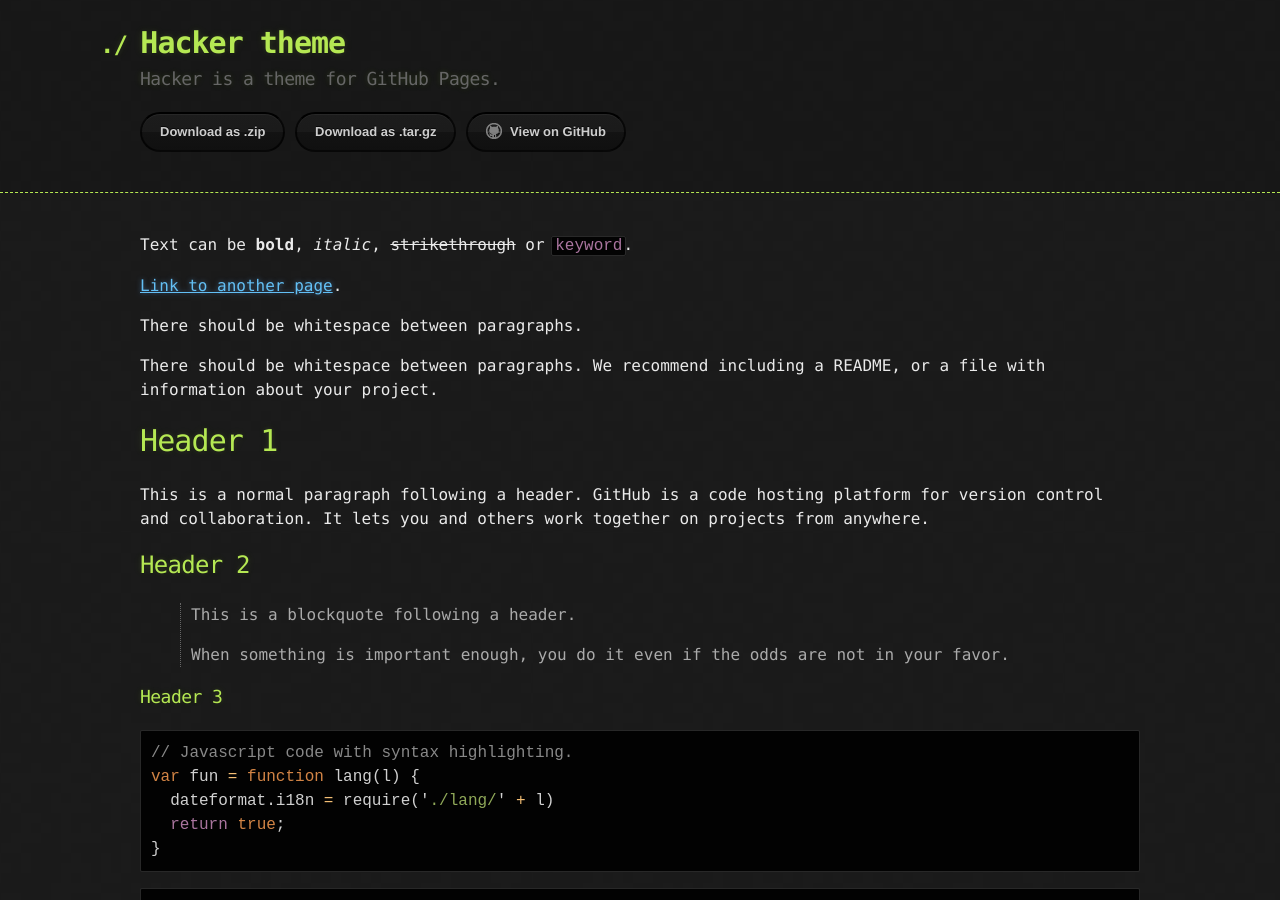
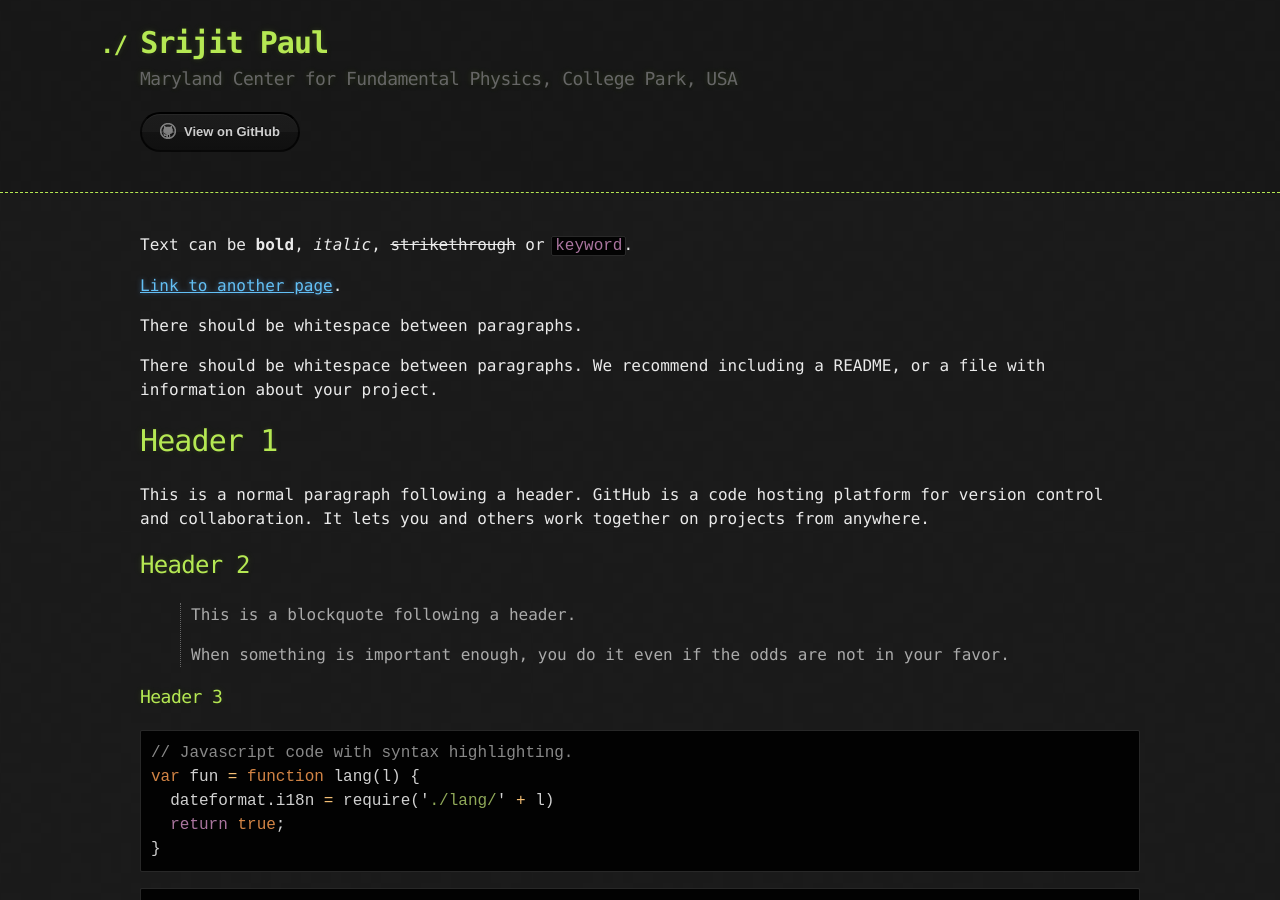
Before and after one commit to srijitpaul/srijitpaul.github.io, a Jekyll site: the page built from index.md, in a window 1280 px wide and 900 px high. Built offline with Jekyll 4.4.1, drawn with Linux system fonts in a browser that asks for light colours.

Commit message:
Updating

```diff
--- a/_config.yml
+++ b/_config.yml
@@ -1,5 +1,8 @@
-title: Hacker theme
-description: Hacker is a theme for GitHub Pages.
-show_downloads: true
+title: Srijit Paul
+description: Maryland Center for Fundamental Physics, College Park, USA
+show_downloads: false
 google_analytics:
-theme: jekyll-theme-hacker
+remote_theme: pages-themes/hacker@v0.2.0
+plugins:
+  - jekyll-remote-theme
+  - jekyll-feed
```
Also changed, not shown: 1 other file.
